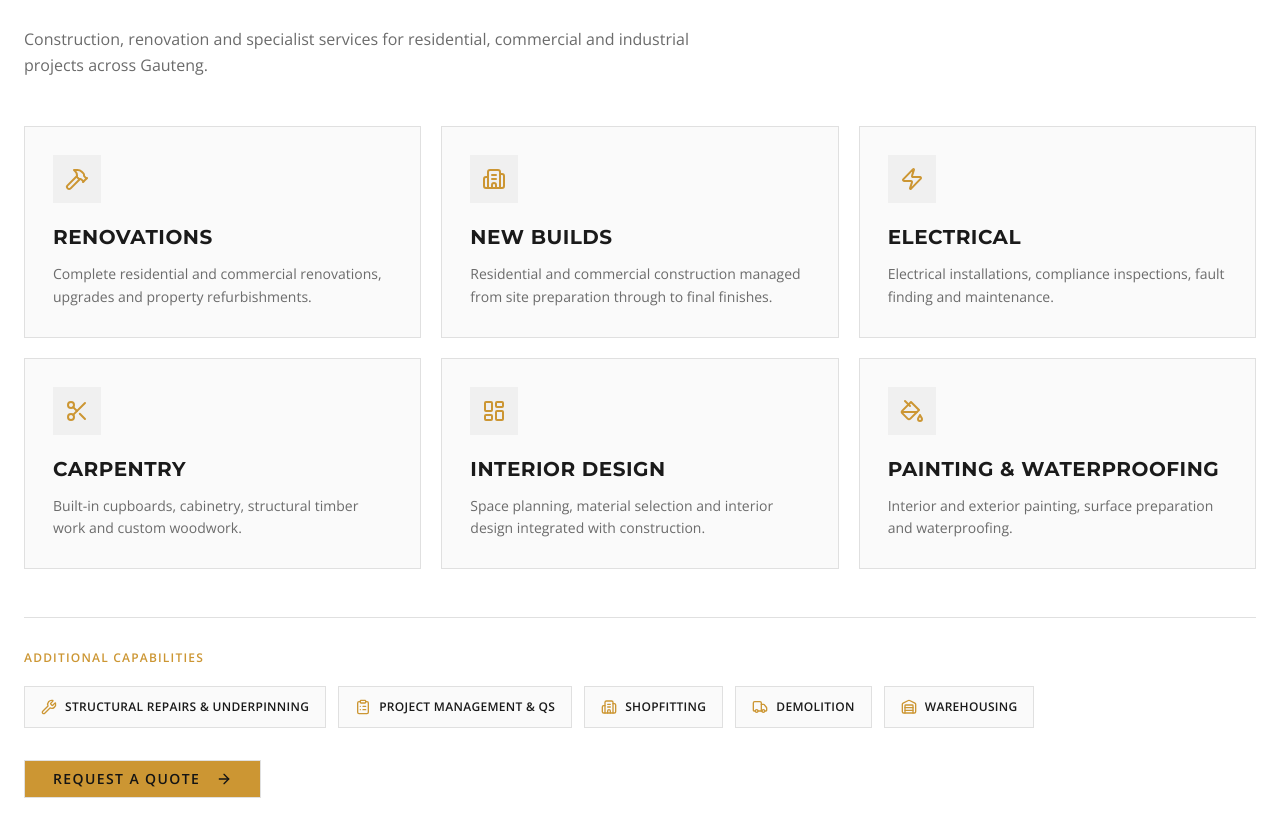
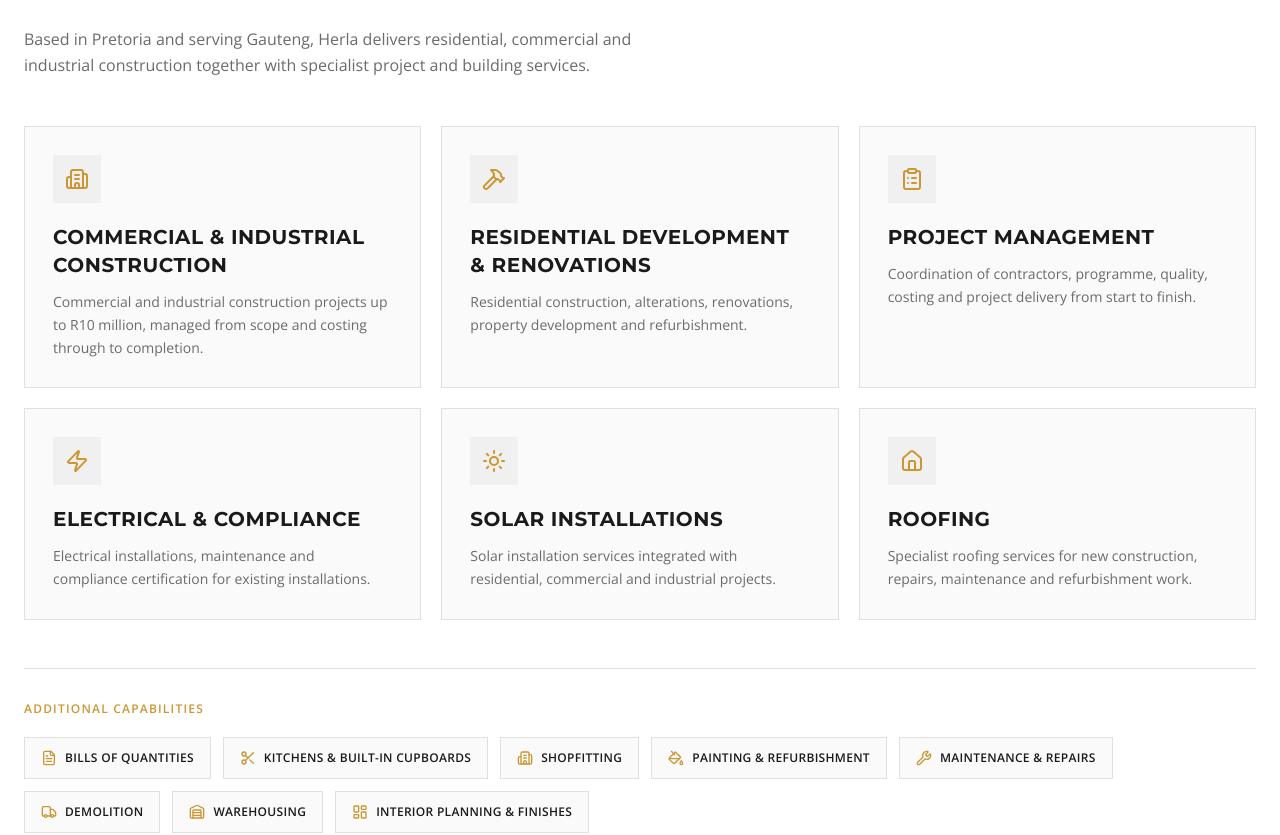
Before and after one commit to zander120405-coder/herla-construction-website, a React (Vite) app: page / in a window 1280 px wide. Shown: the part 1168-2003 px from the top of the page. Built offline with nearby package versions, Linux system fonts and the light colour scheme.

Commit message:
Update Services from company profile
Updated service titles and icons to better reflect offerings.

```diff
--- a/src/components/Services.tsx
+++ b/src/components/Services.tsx
@@ -11,54 +11,60 @@
   Truck,
   Warehouse,
   ArrowRight,
+  Sun,
+  Home,
+  FileText,
 } from "lucide-react";
 import { Button } from "@/components/ui/button";
 
 const services = [
   {
-    icon: Hammer,
-    title: "Renovations",
+    icon: Building2,
+    title: "Commercial & Industrial Construction",
     description:
-      "Complete residential and commercial renovations, upgrades and property refurbishments.",
+      "Commercial and industrial construction projects up to R10 million, managed from scope and costing through to completion.",
   },
   {
-    icon: Building2,
-    title: "New Builds",
+    icon: Hammer,
+    title: "Residential Development & Renovations",
     description:
-      "Residential and commercial construction managed from site preparation through to final finishes.",
+      "Residential construction, alterations, renovations, property development and refurbishment.",
+  },
+  {
+    icon: ClipboardList,
+    title: "Project Management",
+    description:
+      "Coordination of contractors, programme, quality, costing and project delivery from start to finish.",
   },
   {
     icon: Zap,
-    title: "Electrical",
+    title: "Electrical & Compliance",
     description:
-      "Electrical installations, compliance inspections, fault finding and maintenance.",
+      "Electrical installations, maintenance and compliance certification for existing installations.",
   },
   {
-    icon: Scissors,
-    title: "Carpentry",
+    icon: Sun,
+    title: "Solar Installations",
     description:
-      "Built-in cupboards, cabinetry, structural timber work and custom woodwork.",
+      "Solar installation services integrated with residential, commercial and industrial projects.",
   },
   {
-    icon: LayoutDashboard,
-    title: "Interior Design",
+    icon: Home,
+    title: "Roofing",
     description:
-      "Space planning, material selection and interior design integrated with construction.",
-  },
-  {
-    icon: PaintBucket,
-    title: "Painting & Waterproofing",
-    description:
-      "Interior and exterior painting, surface preparation and waterproofing.",
+      "Specialist roofing services for new construction, repairs, maintenance and refurbishment work.",
   },
 ];
 
 const additionalServices = [
-  { icon: Wrench, title: "Structural Repairs & Underpinning" },
-  { icon: ClipboardList, title: "Project Management & QS" },
+  { icon: FileText, title: "Bills of Quantities" },
+  { icon: Scissors, title: "Kitchens & Built-In Cupboards" },
   { icon: Building2, title: "Shopfitting" },
+  { icon: PaintBucket, title: "Painting & Refurbishment" },
+  { icon: Wrench, title: "Maintenance & Repairs" },
   { icon: Truck, title: "Demolition" },
   { icon: Warehouse, title: "Warehousing" },
+  { icon: LayoutDashboard, title: "Interior Planning & Finishes" },
 ];
 
 export function Services() {
@@ -84,8 +90,9 @@
           </h2>
 
           <p className="text-muted-foreground text-base leading-relaxed">
-            Construction, renovation and specialist services for residential,
-            commercial and industrial projects across Gauteng.
+            Based in Pretoria and serving Gauteng, Herla delivers residential,
+            commercial and industrial construction together with specialist
+            project and building services.
           </p>
         </motion.div>
 
```
